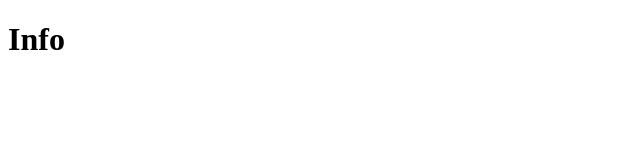
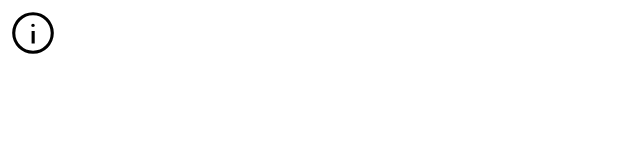
Before and after one commit to Eugen252009/Website, a plain HTML site: page info.html in a window 1280 px wide. Shown: the full height of the page, 0-640 px from the left. Drawn offline with Linux system fonts and the light colour scheme.

Commit message:
Web site

```diff
--- a/info.html
+++ b/info.html
@@ -6,8 +6,7 @@
     <meta name="viewport" content="width=device-width, initial-scale=1.0" />
     <title>Info</title>
     <link rel="stylesheet" href="/style-info.css" />
-  </head>
-  <body>
-    <h1>Info</h1>
+    <body>
+    <a href="/index.html"><img src="/assets/Info.svg"></a>
   </body>
 </html>
--- a/style-info.css
+++ b/style-info.css
@@ -0,0 +1,8 @@
+body{
+    font-size: 1px;
+    color: aqua;
+}
+img{
+    height: 50px;
+    width: 50px;
+}
--- a/style.css
+++ b/style.css
@@ -5,6 +5,7 @@
     height: 300px;
     object-fit: cover;
     object-position: 50% 25%;
+    border-radius: 8px 8px 0px 0px;
 }
 #footer{
     color: black;
@@ -24,6 +25,7 @@ body{
 .img-container{
     background-color: white;
     padding: 16px;
+    border-radius: 8px;
 }
 .navbar{
 display: flex;
@@ -49,6 +51,7 @@ a:hover{
     padding: 8px;
     /*font-weight: 500;*/
     background-color:rgb(248, 247, 247);
+    border-radius: 0px 0px 8px 8px ;
 }
 .redirect-to-nas{
     color: black;
```
Also changed, not shown: assets/Info.svg (added).
